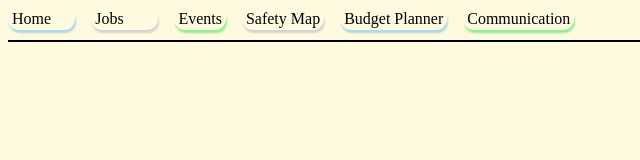
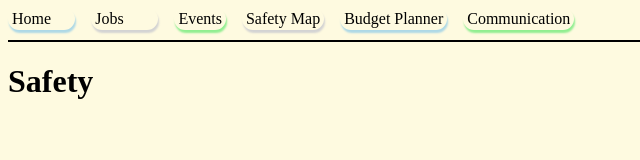
Before and after one commit to Ether2003/CalgaryHacks2023, a plain HTML site: page frontend/pages/CommunicationPage.html in a window 1280 px wide. Shown: the whole page, without its empty margins (0-640 px from the left). Drawn offline with Linux system fonts and the light colour scheme.

Commit message:
Update CommunicationPage.html

```diff
--- a/frontend/pages/CommunicationPage.html
+++ b/frontend/pages/CommunicationPage.html
@@ -30,5 +30,8 @@
       </div>
     </div>
     <div class="border"></div>
+    <div class="safety">
+      <h1><b>Safety</b></h1>
+    </div>
   </body>
 </html>
```
